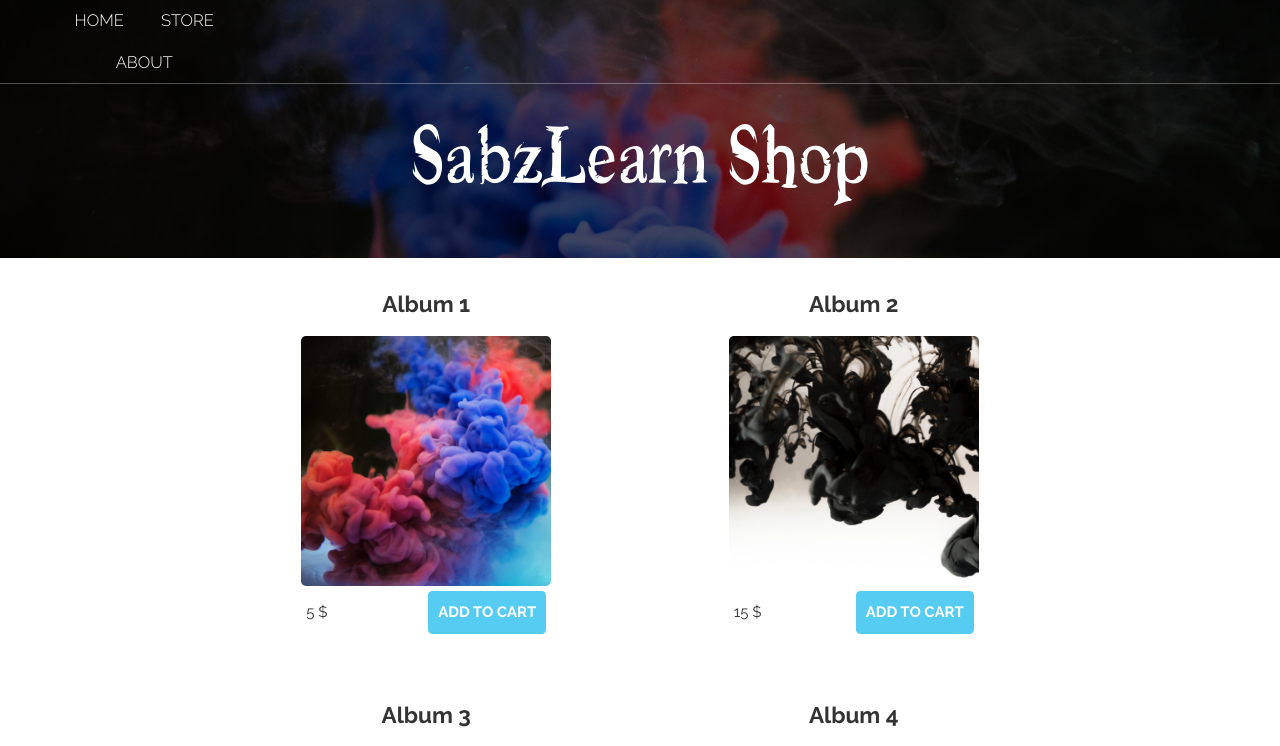
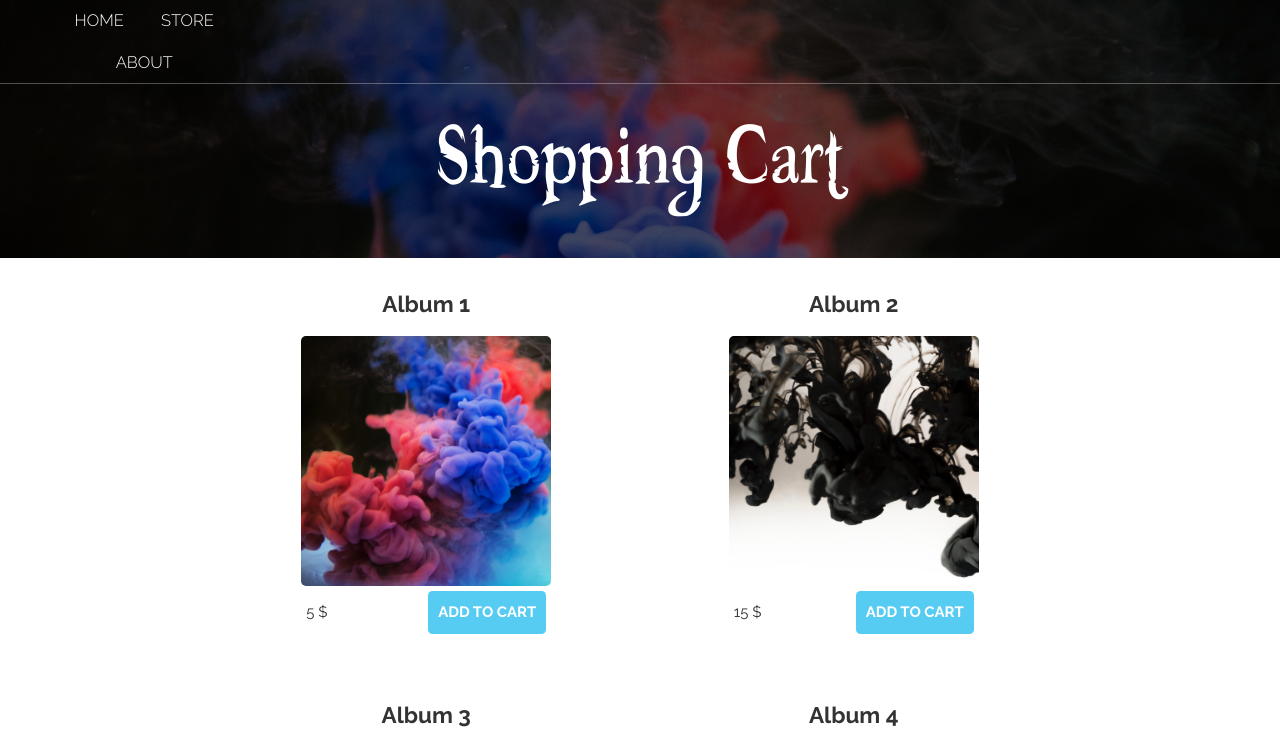
Before and after one commit to erfan-ne/Shopping-Cart-2, a React (Create React App) app: page / in a window 1280 px wide. Shown: the top 746 px of the page. Built offline with nearby package versions, Linux system fonts and the light colour scheme.

Commit message:
refactor(Shop.js)

```diff
--- a/src/components/Shop/Shop.js
+++ b/src/components/Shop/Shop.js
@@ -70,7 +70,7 @@ export default class Shop extends Component {
                             <li><a href="#">ABOUT</a></li>
                         </ul>
                     </nav>
-                    <h1 className="band-name band-name-large">SabzLearn Shop</h1>
+                    <h1 className="band-name band-name-large">Shopping Cart</h1>
                 </header>
 
                 <section className="container content-section">
```
